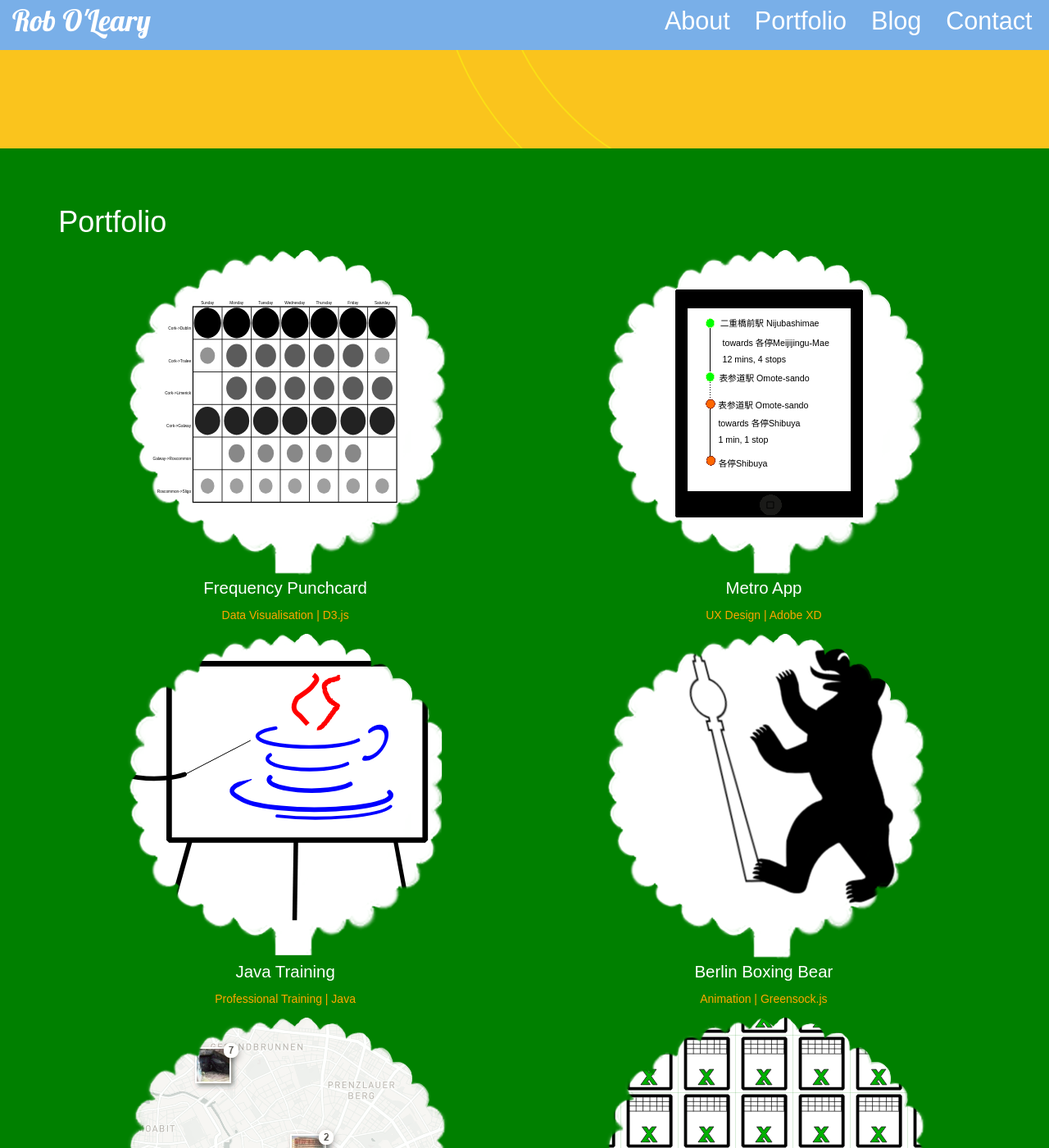
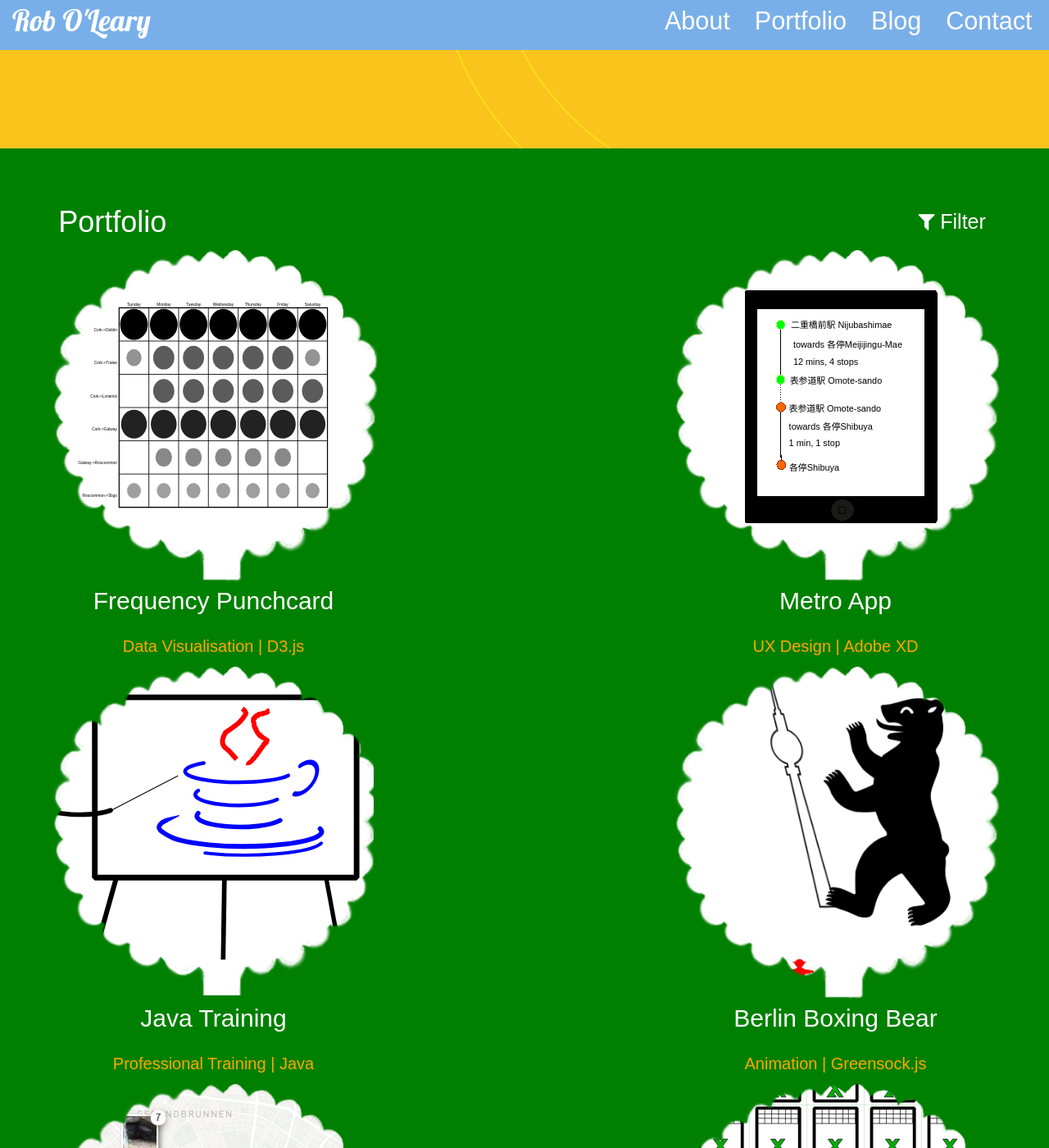
Before and after one commit to robole/robole.github.io, a Jekyll site: the page built from index.html, in a window 1280 px wide and 1400 px high, scrolled down 1019 px. Shown: the whole window at 82% size. Built offline with Jekyll 4.4.1, drawn with Linux system fonts in a browser that asks for light colours.

Commit message:
add filter portfolio

```diff
--- a/_includes/javascripts.html
+++ b/_includes/javascripts.html
@@ -1,4 +1,5 @@
 <script src="/assets/js/vendor/jquery-3.2.1.min.js"></script>
 <script src="/assets/js/vendor/tether.min.js"></script>
 <script src="/assets/js/vendor/boostrap-3.3.7/bootstrap.min.js"></script>
+<script src="https://unpkg.com/isotope-layout@3.0.6/dist/isotope.pkgd.min.js"></script>
 <script src="/assets/js/app.js"></script>
--- a/_includes/portfolio.html
+++ b/_includes/portfolio.html
@@ -2,11 +2,39 @@
   <div class="row">
     <div class="col-md-12">
       <h1>Portfolio</h1>
+      <button id="portfolio-filter-button" data-toggle="collapse"
+        data-target="#filter-collapse" title="Filter">
+          <i class="fa fa-filter"></i> Filter</button>
+    </div>
+  </div>
+  <div id="filter-collapse" class="collapse row">
+    <div class="col-md-12">
+      Type:
+      <div id="portfolio-type-filter" class="btn-group">
+        <button type="button" class="btn btn-default btn-lg selected-filter"
+        data-filter="*">All</button>
+        <button type="button" class="btn btn-default btn-lg"
+        data-filter=".animation"
+        >Animation</button>
+        <button type="button" class="btn btn-default btn-lg"
+        data-filter=".data-visualisation"
+        >Data Visualisation</button>
+        <button type="button" class="btn btn-default btn-lg"
+        data-filter=".desktop-application"
+        >Desktop Application</button>
+        <button type="button" class="btn btn-default btn-lg"
+        data-filter=".professional-training"
+        >Professional Training</button>
+        <button type="button" class="btn btn-default btn-lg"
+        data-filter=".web-application"
+        >Web Application</button>
+      </div>
     </div>
   </div>
   <div class="row">
-    <div class="col-xs-12 col-sm-12 col-md-6">
-      <article class="portfolio-item">
+    <div class="portfolio-grid">
+      <div class="gutter-sizer"></div>
+      <article class="portfolio-item data-visualisation">
         <figure>
           <a href="/frequency-punchcard">
           <img style="background-image:url(/assets/img/portfolio/frequency-punchcard.svg)" src="/assets/img/tree-400x400.png" class="portfolio-img" alt="frequency punchcard">
@@ -16,11 +44,9 @@
           <figcaption>Frequency Punchcard</figcaption>
           </a>
         </figure>
-        <h5>Data Visualisation | D3.js</h5>
+        <h2>Data Visualisation | D3.js</h2>
       </article>
-    </div>
-  <div class="col-xs-12 col-sm-12 col-md-6">
-    <article class="portfolio-item">
+     <article class="portfolio-item ux-design">
       <figure>
         <a href="/metro-app">
         <img style="background-image:url(assets/img/portfolio/metro-app-cover.svg)" src="/assets/img/tree-400x400.png" class="portfolio-img" alt="metro app">
@@ -30,13 +56,9 @@
         <figcaption>Metro App</figcaption>
         </a>
       </figure>
-      <h5>UX Design | Adobe XD</h5>
+      <h2>UX Design | Adobe XD</h2>
     </article>
-  </div>
-  </div>
-  <div class="row">
-    <div class="col-xs-12 col-sm-12 col-md-6">
-      <article class="portfolio-item">
+    <article class="portfolio-item professional-training">
         <a href="/java-training">
         <figure>
           <img style="background-image:url(/assets/img/portfolio/java-training.svg)" src="/assets/img/tree-400x400.png" class="portfolio-img" alt="java file">
@@ -46,11 +68,9 @@
           <figcaption>Java Training</figcaption>
           </a>
         </figure>
-        <h5>Professional Training | Java</h5>
+        <h2>Professional Training | Java</h2>
       </article>
-    </div>
-    <div class="col-xs-12 col-sm-12 col-md-6">
-      <article class="portfolio-item">
+      <article class="portfolio-item animation">
         <figure>
           <a href="/berlin-boxing-bear">
           <img style="background-image:url(assets/img/portfolio/berlin-boxing-bear.gif)" src="/assets/img/tree-400x400.png" class="portfolio-img" alt="berlin boxing bear animation">
@@ -60,13 +80,9 @@
           <figcaption>Berlin Boxing Bear</figcaption>
           </a>
         </figure>
-        <h5>Animation | Greensock.js</h5>
+        <h2>Animation | Greensock.js</h2>
       </article>
-    </div>
-  </div>
-    <div class="row">
-      <div class="col-xs-12 col-sm-12 col-md-6">
-        <article class="portfolio-item">
+      <article class="portfolio-item web-application">
           <figure>
             <a href="/berlin-mural-map">
             <img style="background-image:url(assets/img/portfolio/berlin-mural-map-400x400.png" src="/assets/img/tree-400x400.png" class="portfolio-img" alt="berlin mural map">
@@ -76,11 +92,9 @@
             <figcaption>Berlin Mural Map</figcaption>
             </a>
           </figure>
-          <h5>Web Application | MongoDB, Express, NodeJS</h5>
+          <h2>Web Application | MongoDB, Express, NodeJS</h2>
         </article>
-      </div>
-      <div class="col-xs-12 col-sm-12 col-md-6">
-        <article class="portfolio-item">
+        <article class="portfolio-item desktop-application">
           <figure>
             <a href="/invoicing-framing-business">
               <img style="background-image:url(/assets/img/portfolio/invoicing-cover.svg)" src="/assets/img/tree-400x400.png" class="portfolio-img portfolio-invoicing" alt="frame experts studio"/>
@@ -90,13 +104,9 @@
             <figcaption>Invoicing for a Framing Business</figcaption>
             </a>
           </figure>
-          <h5>Desktop Application | VBA</h5>
+          <h2>Desktop Application | VBA</h2>
         </article>
-      </div>
-    </div>
-    <div class="row">
-      <div class="col-xs-12 col-sm-12 col-md-6">
-        <article class="portfolio-item">
+        <article class="portfolio-item data-visualisation">
           <a href="/distance-table">
           <figure>
             <img style="background-image:url(/assets/img/portfolio/distance-table.svg)"
@@ -108,11 +118,9 @@
             <figcaption>Distance Table</figcaption>
             </a>
           </figure>
-          <h5>Data Visualisation | D3.js</h5>
+          <h2>Data Visualisation | D3.js</h2>
         </article>
-      </div>
-      <div class="col-xs-12 col-sm-12 col-md-6">
-        <article class="portfolio-item">
+        <article class="portfolio-item data-visualisation">
           <a href="/map-selector">
           <figure>
             <img style="background-image:url(/assets/img/portfolio/map-selector.svg)" src="/assets/img/tree-400x400.png" class="portfolio-img" alt="map selector" />
@@ -122,8 +130,8 @@
             <figcaption>Map Selector</figcaption>
             </a>
           </figure>
-          <h5>Data Visualisation | D3.js</h5>
+          <h2>Data Visualisation | D3.js</h2>
         </article>
-      </div>
     </div>
+  </div>
 </section>
--- a/assets/css/main.css
+++ b/assets/css/main.css
@@ -1,3 +1,5 @@
+* { box-sizing: border-box; }
+
 body {
   position: relative;
   font-family: Quicksand, Arial, sans-serif;
@@ -47,14 +49,12 @@
     min-height: 50rem;
     padding-top: 5rem;
     padding-bottom: 5rem;
-    overflow: auto !important;
-    overflow-y: auto !important;
-    overflow-x: hidden !important;
+    overflow: hidden !important;
 }
 
 .scrollable {
-    overflow: auto !important;
     overflow-x: scroll !important;
+    overflow-y: auto !important;
 }
 
 @media (max-width: 544px) {
@@ -172,6 +172,7 @@
   width: 200px;
   height: 200px;
   background-image: url(/assets/img/top/portrait200x200.jpg);
+  overflow-y: hidden;
 }
 
 .top-headline {
@@ -212,21 +213,64 @@
   color: white;
 }
 
-#portfolio , #portfolio h1{
+#portfolio h1{
+  display: inline-block;
   color:white;
+}
+
+#portfolio figcaption{
+  font-size: 3rem;
+}
+
+.portfolio-item h2{
+  color:orange;
+  font-size: 2rem;
+}
+
+#portfolio-filter-button {
+  background-color: green;
+  font-size: 2.5rem;
+  border: 0px;
+  margin-top: 18px;
+  float: right;
+}
+
+.selected-filter{
+  background-color: #d4d4d4;
+  boder-color: #8c8c8c;
+  color: #333;
 }
 
 .portfolio-item {
     text-align: center;
-    position: relative;
+    width: 35%;
 }
 
-.portfolio-item h4, .portfolio-item h5, .portfolio-item>a:hover, .portfolio-item>a:focus {
+.portfolio-item:after {
+  content: '';
+  display: block;
+  clear: both;
+}
+
+/* ---- isotope ---- */
+.gutter-sizer {
+  width: 30%;
+}
+
+
+@media (max-width: 544px) {
+  .portfolio-item {
+    width: 100%;
+  }
+}
+
+.portfolio-item h4, .portfolio-item h5,
+.portfolio-item>a:hover, .portfolio-item>a:focus {
   color: white;
 }
 
 .portfolio-item-arrow {
-    font-size: 2em;
+    font-size: 3em;
     line-height: 1em;
     color: green;
     position: absolute;
@@ -272,27 +316,18 @@
     text-decoration: none;
 }
 
-.portfolio-item h5{
-  color:orange;
-}
-
 .portfolio-img {
-  width: 400px;
-  height: 400px;
+  width: 100%;
+  height: 100%;
   background-position: 50% 50%;
-  transition: all .2s linear;
-}
-
-@media (max-width: 400px) {
-  .portfolio-img {
-    width: 200px;
-    height: 200px;
-    background-size: 200px 200px;
-  }
+  background-size: 100% 100%;
+  background-repeat: no-repeat;;
+  transition: all .2s linear;*/
 }
 
 .portfolio-invoicing{
   background-size: 70px 70px;
+  background-repeat: repeat;
 }
 
 #contact {
--- a/assets/js/app.js
+++ b/assets/js/app.js
@@ -69,4 +69,23 @@
       }
     }
   });
+
+  // init Isotope
+  var $grid = $('.portfolio-grid').isotope({
+    itemSelector: '.portfolio-item',
+    percentPosition: true,
+    masonry: {
+      gutter: '.gutter-sizer'
+    }
+  });
+
+  // bind filter button click
+  $('#portfolio-type-filter').on( 'click', 'button', function() {
+    var filterValue = $( this ).attr('data-filter');
+    $("#portfolio-type-filter button").each(function(){
+      $(this).removeClass("selected-filter");
+    });
+    $(this).addClass("selected-filter");
+    $grid.isotope({ filter: filterValue });
+  });
 });//load()
```
Also changed, not shown: _posts/2018-06-13-tap.md (+1 -1 lines), assets/img/portfolio/java-training.svg, assets/img/portfolio/map-selector-200x200.png (deleted), assets/img/portfolio/map-selector-400x400.png (deleted).
